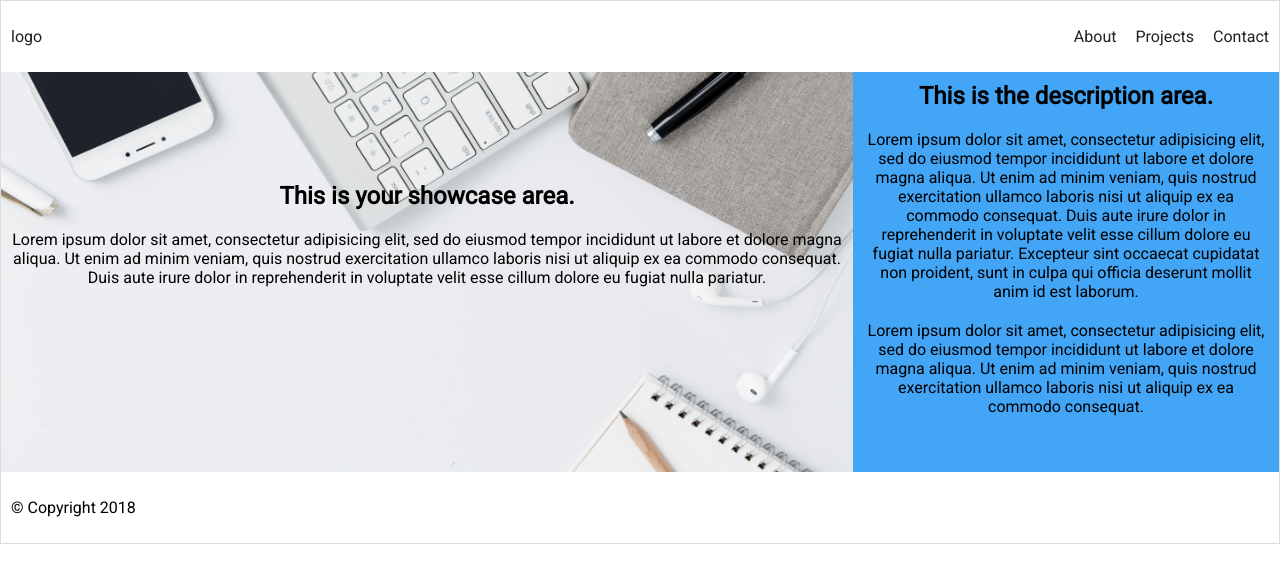
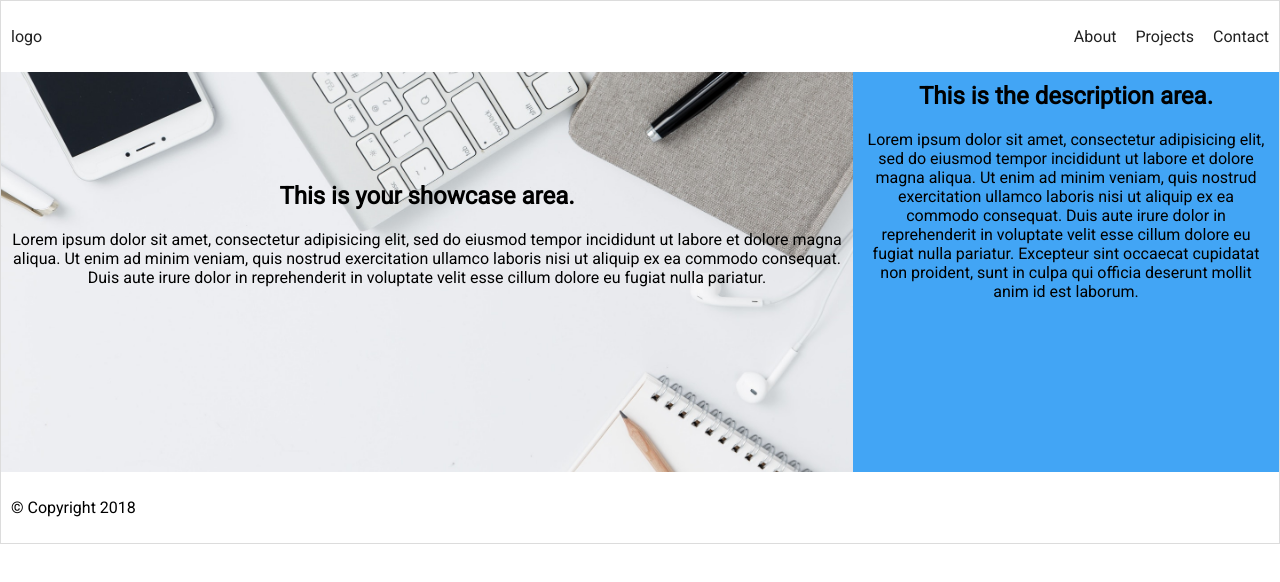
Before and after one commit to jmutia/cssgrid, a plain HTML site: page index.html in a window 1280 px wide. Drawn offline with Linux system fonts and the light colour scheme.

Commit message:
Update index.html

```diff
--- a/index.html
+++ b/index.html
@@ -29,8 +29,6 @@
         <section id="section-2" class="grid container">
           <h1>This is the description area.</h1>
           <p>Lorem ipsum dolor sit amet, consectetur adipisicing elit, sed do eiusmod tempor incididunt ut labore et dolore magna aliqua. Ut enim ad minim veniam, quis nostrud exercitation ullamco laboris nisi ut aliquip ex ea commodo consequat. Duis aute irure dolor in reprehenderit in voluptate velit esse cillum dolore eu fugiat nulla pariatur. Excepteur sint occaecat cupidatat non proident, sunt in culpa qui officia deserunt mollit anim id est laborum.</p>
-
-          <p>Lorem ipsum dolor sit amet, consectetur adipisicing elit, sed do eiusmod tempor incididunt ut labore et dolore magna aliqua. Ut enim ad minim veniam, quis nostrud exercitation ullamco laboris nisi ut aliquip ex ea commodo consequat.</p>
         </section>
       </div>
       <div id="container-3" class="container">
```
